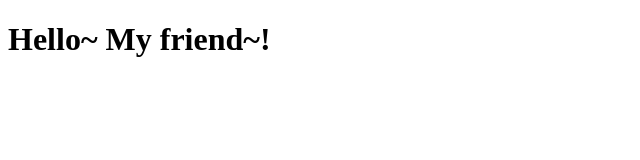
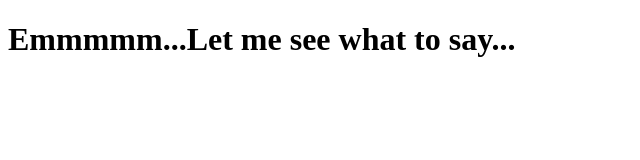
Before and after one commit to ReFantasy/ReFantasy.github.io, a plain HTML site: page index.html in a window 1280 px wide. Shown: the whole page, without its empty margins (0-640 px from the left). Drawn offline with Linux system fonts and the light colour scheme.

Commit message:
Update index.html

```diff
--- a/index.html
+++ b/index.html
@@ -5,6 +5,6 @@
 <title>refantasy</title>
 </head>
 <body>
-    <h1>Hello~ My friend~!</h1>
+    <h1>Emmmmm...Let me see what to say...</h1>
 </body>
 </html>
```
